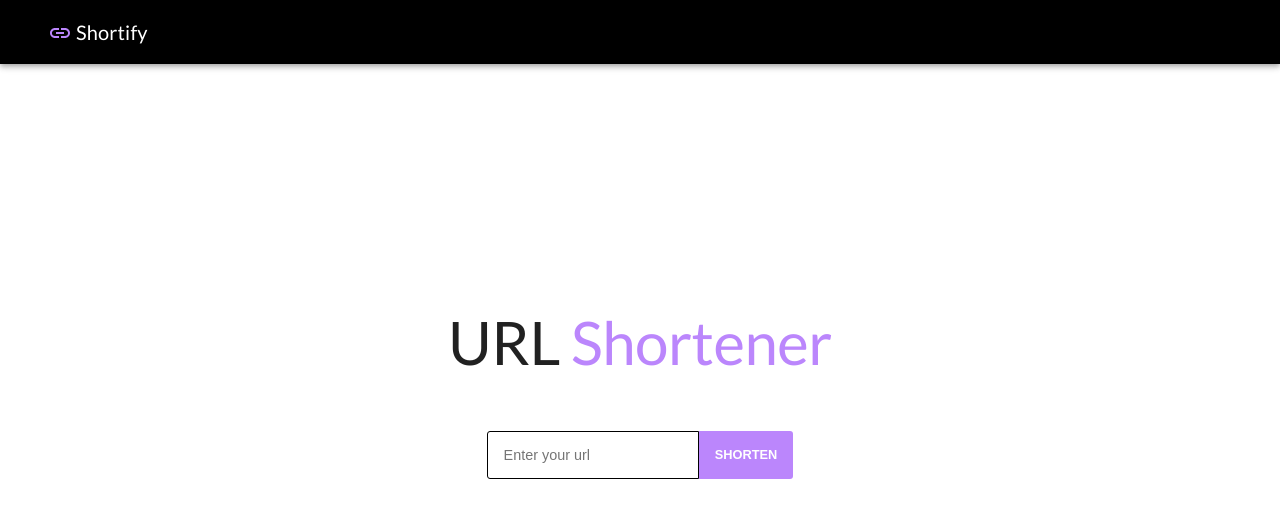
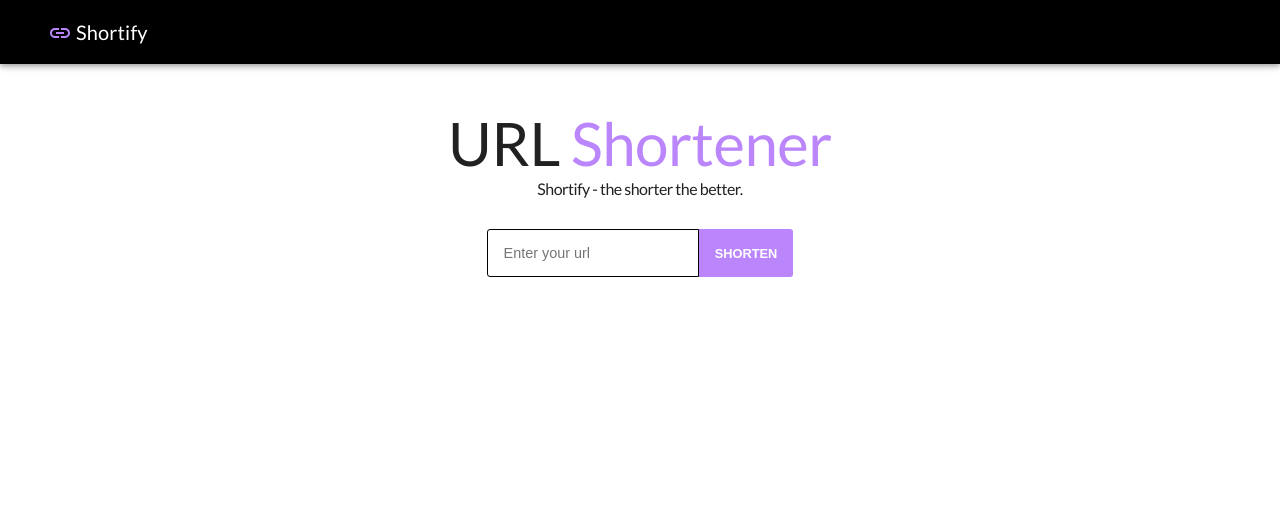
Before and after one commit to agalit1/capstone-project-url-shortener, a React (Create React App) app in the folder frontend/: page / in a window 1280 px wide. Shown: the top 518 px of the page. Built offline with nearby package versions, Linux system fonts and the light colour scheme.

Commit message:
Add more styling to frontend

```diff
--- a/frontend/src/App.tsx
+++ b/frontend/src/App.tsx
@@ -1,8 +1,8 @@
 import './style/App.css';
 import './style/style';
 import LinkCard from "./LinkCard";
-import {Route, BrowserRouter, Routes} from "react-router-dom";
-import {CssBaseline, Typography, AppBar, Toolbar, Box} from "@mui/material";
+import {BrowserRouter, Route, Routes} from "react-router-dom";
+import {AppBar, Box, CssBaseline, Toolbar, Typography} from "@mui/material";
 import {Link} from "@mui/icons-material";
 import BackgroundAnimate from "./BackgroundAnimate";
 import LinkResult from "./LinkResult";
@@ -30,14 +30,15 @@ function App() {
                 <Typography display="inline" variant="h2" align="center" color="textPrimary" gutterBottom
                             fontFamily='Lato'>
                     URL <span className="title">Shortener</span>
+                    <p className="slogan">Shortify - the shorter the better.</p>
                 </Typography>
-                <BackgroundAnimate/>
                 <BrowserRouter>
                     <Routes>
                         <Route path='/' element={<LinkCard setShortLink={setShortLink}/>}/>
                     </Routes>
                 </BrowserRouter>
                 <LinkResult shortLink={shortLink}/>
+                <BackgroundAnimate/>
             </div>
         </>
     )
--- a/frontend/src/BackgroundAnimate.tsx
+++ b/frontend/src/BackgroundAnimate.tsx
@@ -1,8 +1,9 @@
 import React from 'react';
 
 const backgroundAnimate = () => {
-    return (<ul className="background">
-        </ul>
+    return (
+        <div className="image">
+        </div>
     )
 }
 export default backgroundAnimate;
--- a/frontend/src/style/App.css
+++ b/frontend/src/style/App.css
@@ -1,5 +1,5 @@
 .container {
-    height: 80vh;
+    height: 30vh;
     display: flex;
     flex-direction: column;
     align-items: center;
@@ -88,3 +88,9 @@
 .title {
     color: #BB86FC;
 }
+
+.slogan {
+    font-size: medium;
+    margin-top: 0;
+    margin-bottom: 10px;
+}
```
